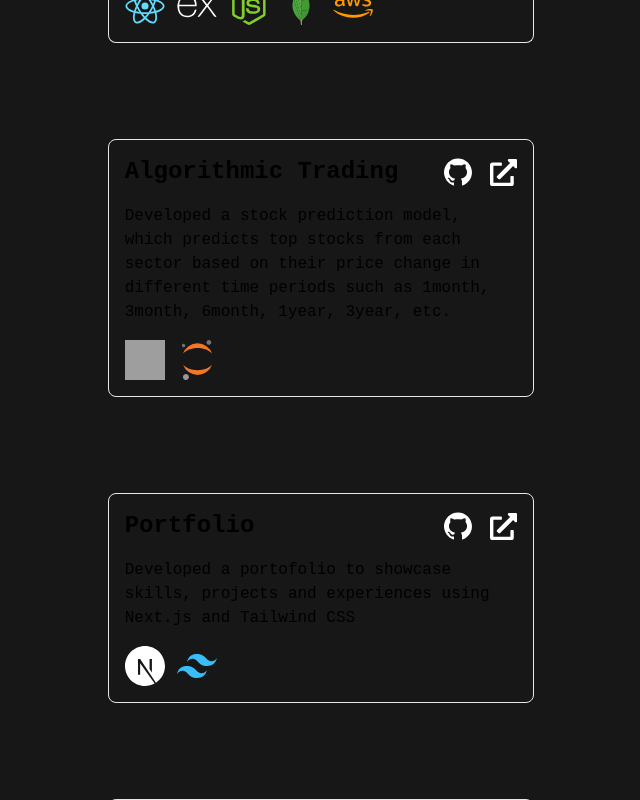
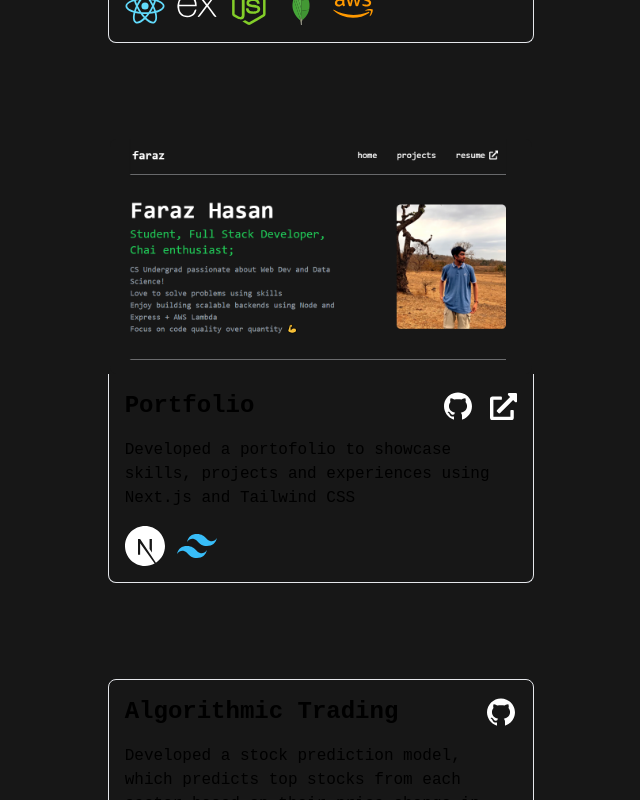
Before and after one commit to SFarazH/portfolio, a Next.js app: page /projects in a window 1280 px wide. Shown: the part 1280-2080 px from the top of the page, without its empty margins (319-959 px from the left). Built offline with nearby package versions, Linux system fonts and the light colour scheme; grey boxes are pictures that could not be loaded.

Commit message:
update projects

```diff
--- a/components/ProjectCard.jsx
+++ b/components/ProjectCard.jsx
@@ -35,12 +35,12 @@ export default function ProjectCard(props) {
           <div className="flex justify-between  ">
             <p className="text-2xl font-bold">{props.title}</p>
             <div className="flex gap-4  items-center">
-              <Link href={String(props.github)} target="_blank">
+              {props.github && <Link href={String(props.github)} target="_blank">
                 <AiFillGithub color="white" size="2em" />
-              </Link>
-              <Link href={String(props.live)} target="_blank">
+              </Link>}
+              {props.live && <Link href={String(props.live)} target="_blank">
                 <FaExternalLinkAlt color="white" size="1.7em" />
-              </Link>
+              </Link>}
             </div>
           </div>
           <p
--- a/public/projects.json
+++ b/public/projects.json
@@ -18,26 +18,25 @@
     "ft": true
   },
   {
+    "title": "Portfolio",
+    "description": "Developed a portofolio to showcase skills, projects and experiences using Next.js and Tailwind CSS",
+    "github": "https://github.com/SFarazH/portfolio",
+    "live": "https://faraz-three.vercel.app/",
+    "tech": ["nextjs", "Tailwind"],
+    "img": "/portfolio.png",
+    "ft": true
+  },
+  {
     "title": "Algorithmic Trading",
     "description": "Developed a stock prediction model, which predicts top stocks from each sector based on their price change in different time periods such as 1month, 3month, 6month, 1year, 3year, etc. ",
-    "github": "https://github.com/SFarazH/attendease",
-    "live": "https://attendease.hopto.org",
+    "github": "https://github.com/SFarazH/algoritmic_trading",
     "tech": ["Python", "Jupyter"],
     "ft": true
   },
   {
-    "title": "Portfolio",
-    "description": "Developed a portofolio to showcase skills, projects and experiences using Next.js and Tailwind CSS",
-    "github": "https://github.com/SFarazH/attendease",
-    "live": "https://attendease.hopto.org",
-    "tech": ["nextjs", "Tailwind"],
-    "ft": true
-  },
-  {
     "title": "OTP Verification API",
-    "description": "Created an API to register and verify users using OTP and update user data after authentication. Integrated libraries such as nodemailer and JWT.",
-    "github": "https://github.com/SFarazH/attendease",
-    "live": "https://attendease.hopto.org",
+    "description": "Created an API to register and verify users using OTP and update user data after authentication. <br/> Integrated libraries such as nodemailer and JWT.",
+    "github": "https://github.com/SFarazH/otp-verify-api",
     "tech": ["Node.js", "Express", "MongoDB", "AWS"],
     "ft": false
   }
```
Also changed, not shown: public/portfolio.png (added).
